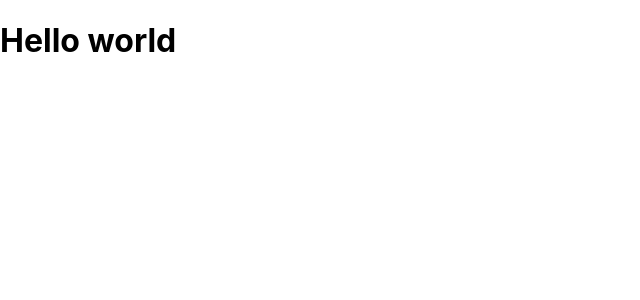
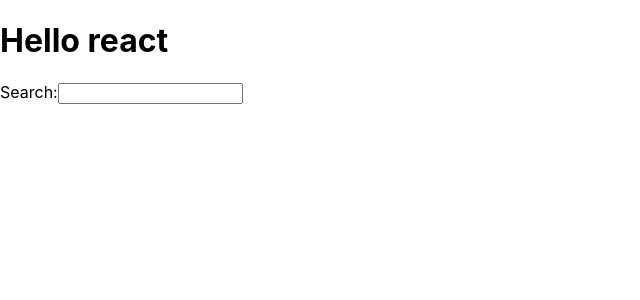
Before and after one commit to AnnaSolovykh/road-to-react-stories, a React (Create React App) app: page / in a window 1280 px wide. Shown: the top 300 px of the page, without its empty margins (0-640 px from the left). Built offline with nearby package versions, Linux system fonts and the light colour scheme.

Commit message:
embedded JS in JSX

```diff
--- a/src/App.js
+++ b/src/App.js
@@ -1,9 +1,19 @@
 import React from "react";
 
+//const title = "React"
+
+
+function getTitle(title) {
+  return title;
+}
+//We envoke a function and get back a result.
 function App() {
   return (
     <div>
-      <h1>Hello world</h1>
+      <h1>Hello {getTitle("react")}</h1>
+      {/* <h1>Hello {title}</h1> */}
+      <label htmlFor="search">Search:</label>
+      <input id="search" type="text" />
     </div>
   );
 }
```
